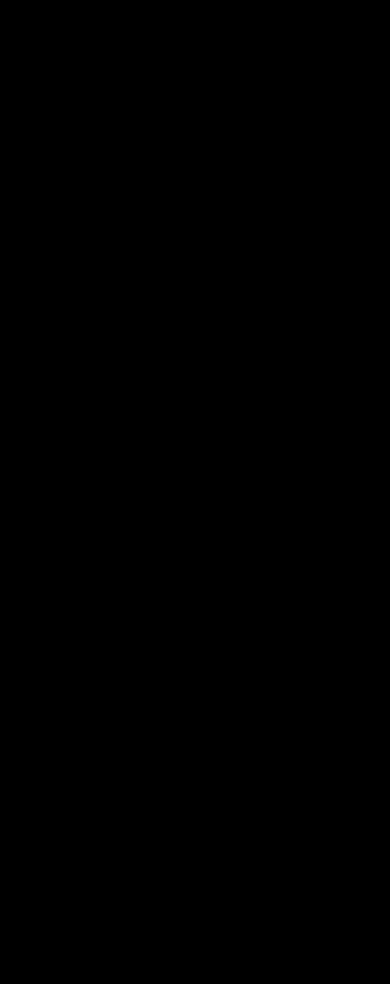
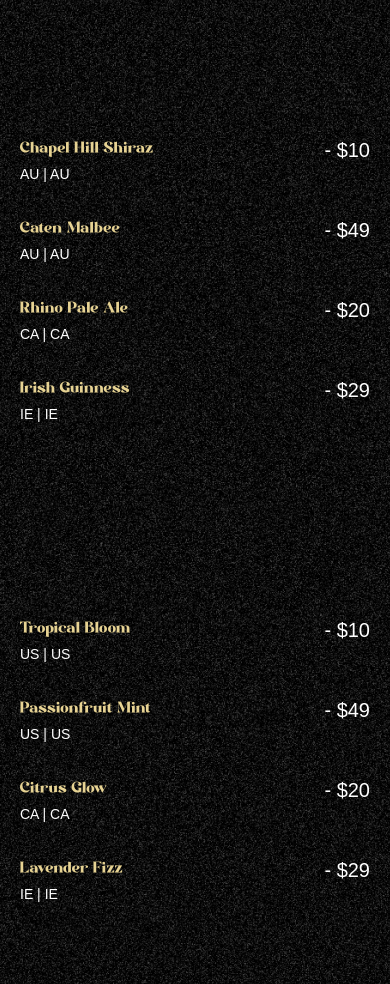
Before and after one commit to arash-jj/mojito-landing-page, a React (Vite) app: page / in a window 390 px wide. Shown: the part 900-1884 px from the top of the page. Before the commit the page ends 1772 px from the top, so only its background shows below. Built offline with nearby package versions, Linux system fonts and the light colour scheme; a web font is replaced by a local one.

Commit message:
cocktails section added

```diff
--- a/src/App.jsx
+++ b/src/App.jsx
@@ -4,6 +4,7 @@
 import { ScrollTrigger, SplitText } from 'gsap/all';
 import Navbar from './components/Navbar';
 import Hero from './components/Hero';
+import Cocktails from './components/Cocktails';
 gsap.registerPlugin(ScrollTrigger, SplitText)
 
 const App = () => {
@@ -11,6 +12,7 @@
         <main>
             <Navbar/>
             <Hero/>
+            <Cocktails/>
         </main>
     )
 }
--- /dev/null
+++ b/src/components/Cocktails.jsx
@@ -0,0 +1,61 @@
+import React from 'react'
+import { cocktailLists, mockTailLists } from '../../constants'
+import { useGSAP } from '@gsap/react'
+import gsap from 'gsap'
+
+const Cocktails = () => {
+    useGSAP(()=>{
+        const parallaxTimeline = gsap.timeline({
+            scrollTrigger: {
+                trigger: '#cocktails',
+                start: 'top 30%',
+                end: 'bottom 80%',
+                scrub: true
+            }
+        })
+        parallaxTimeline.from('#c-left-leaf', {
+            x: -100, y: 100
+        })
+        parallaxTimeline.from('#c-right-leaf', {
+            x: 100, y: 100
+        })
+    })
+    return (
+        <section id='cocktails' className='noisy'>
+            <img src="/images/cocktail-left-leaf.png" alt="l-leaf" id='c-left-leaf' />
+            <img src="/images/cocktail-right-leaf.png" alt="r-leaf" id='c-right-leaf' />
+            <div className="list">
+                <div className="popular">
+                    <h2 className="Most popular cocktails"></h2>
+                    <ul>
+                        {cocktailLists.map(drink=>(
+                            <li key={drink.name}>
+                                <div className="md:me-28">
+                                    <h3>{drink.name}</h3>
+                                    <p>{drink.country} | {drink.country}</p>
+                                </div>
+                                <span>- {drink.price}</span>
+                            </li>
+                        ))}
+                    </ul>
+                </div>
+                <div className="loved">
+                    <h2 className="Most loved mocktails"></h2>
+                    <ul>
+                        {mockTailLists.map(drink=>(
+                            <li key={drink.name}>
+                                <div className="md:me-28">
+                                    <h3>{drink.name}</h3>
+                                    <p>{drink.country} | {drink.country}</p>
+                                </div>
+                                <span>- {drink.price}</span>
+                            </li>
+                        ))}
+                    </ul>
+                </div>
+            </div>
+        </section>
+    )
+}
+
+export default Cocktails
```
